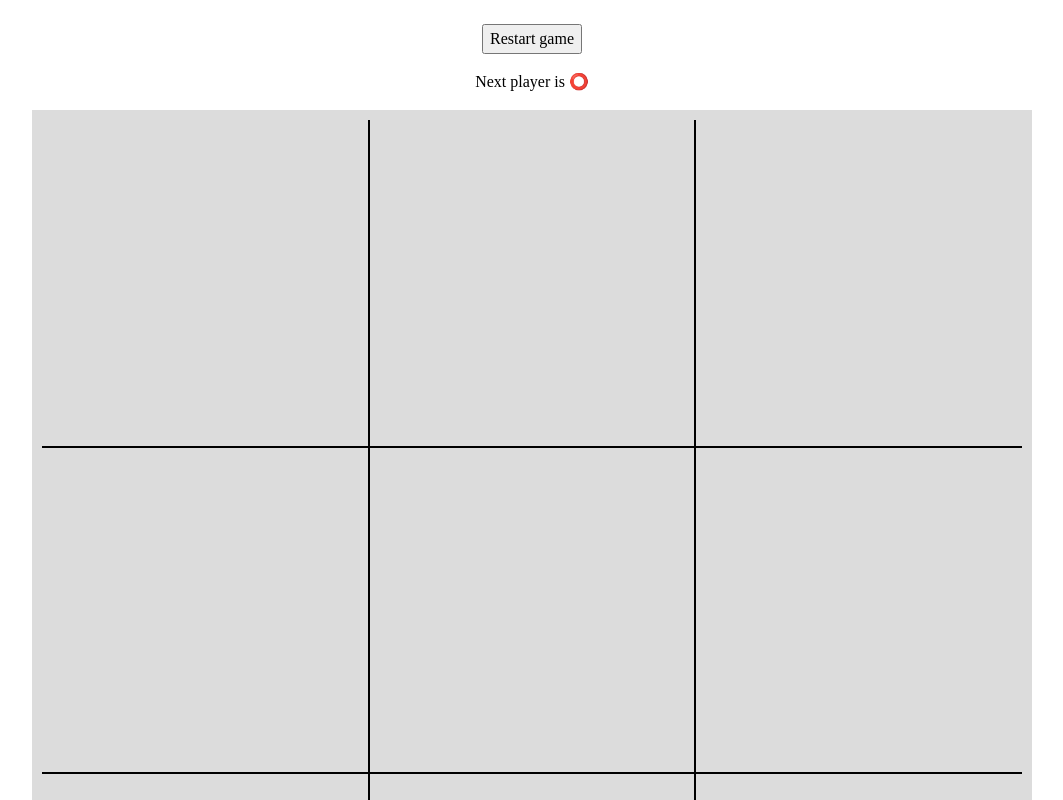
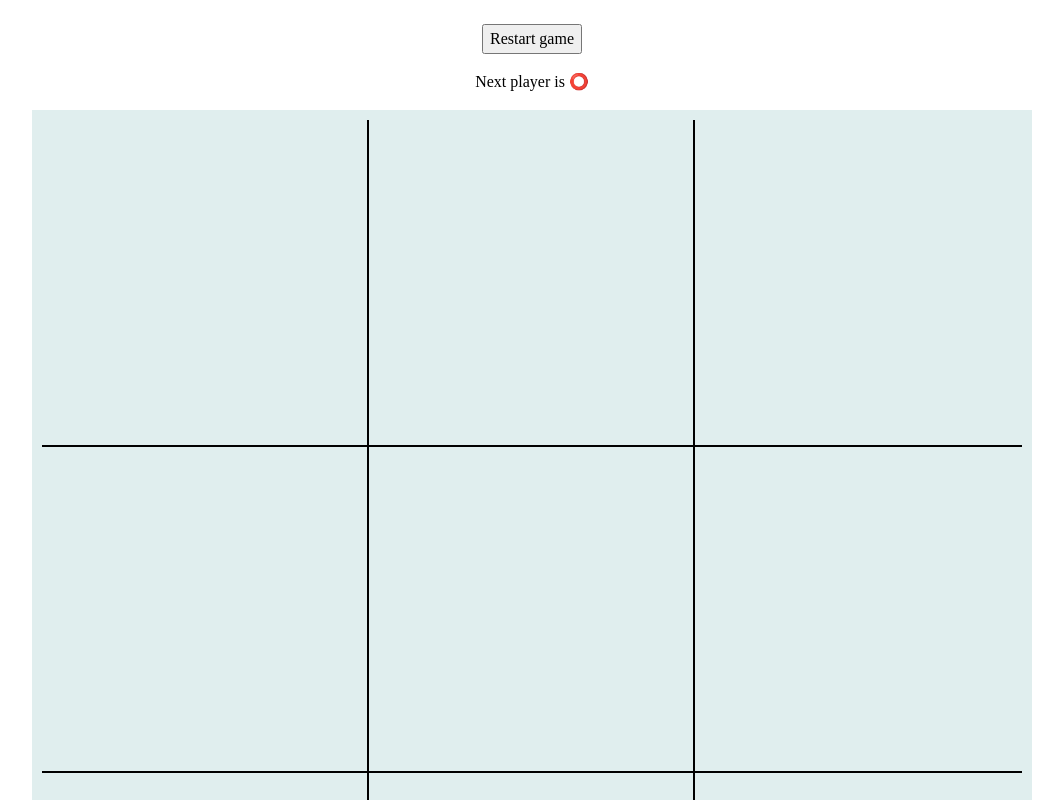
Before and after one commit to jdw1996/ttt, a React (Create React App) app: page / in a window 1280 px wide. Both pictures are taken after a click on the button "Not ultimate". Shown: the top 800 px of the page, without its empty margins (108-1171 px from the left). Built offline with nearby package versions, Linux system fonts and the light colour scheme.

Commit message:
Nicer styling

```diff
--- a/src/Game.css
+++ b/src/Game.css
@@ -9,7 +9,9 @@
   height: 100%;
   width: 100%;
   padding: 10px;
-  border: 1px solid black;
+  border-color: black;
+  border-style: solid;
+  border-width: 0 2px 2px 0;
 }
 
 .blank {
@@ -20,11 +22,13 @@
   cursor: pointer;
 }
 .clickable:hover {
-  background-color: whitesmoke;
+  background-color: #f0ffff;
 }
 
 .square {
-  border: 1px solid black;
+  border-color: black;
+  border-style: solid;
+  border-width: 0 2px 2px 0;
   height: 100%;
   width: 100%;
   display: flex;
@@ -32,18 +36,10 @@
   justify-content: center;
 }
 
-.sector:nth-child(1),
-.sector:nth-child(2),
-.sector:nth-child(3) {
-  border-top: none;
-}
 .sector:nth-child(7),
 .sector:nth-child(8),
 .sector:nth-child(9) {
   border-bottom: none;
-}
-.sector:nth-child(3n-2) {
-  border-left: none;
 }
 .sector:nth-child(3n) {
   border-right: none;
@@ -51,8 +47,9 @@
 .topSector {
   border: none;
 }
+
 .activeBoard {
-  background-color: gainsboro;
+  background-color: #e0eeee;
 }
 
 .s0 {
```
